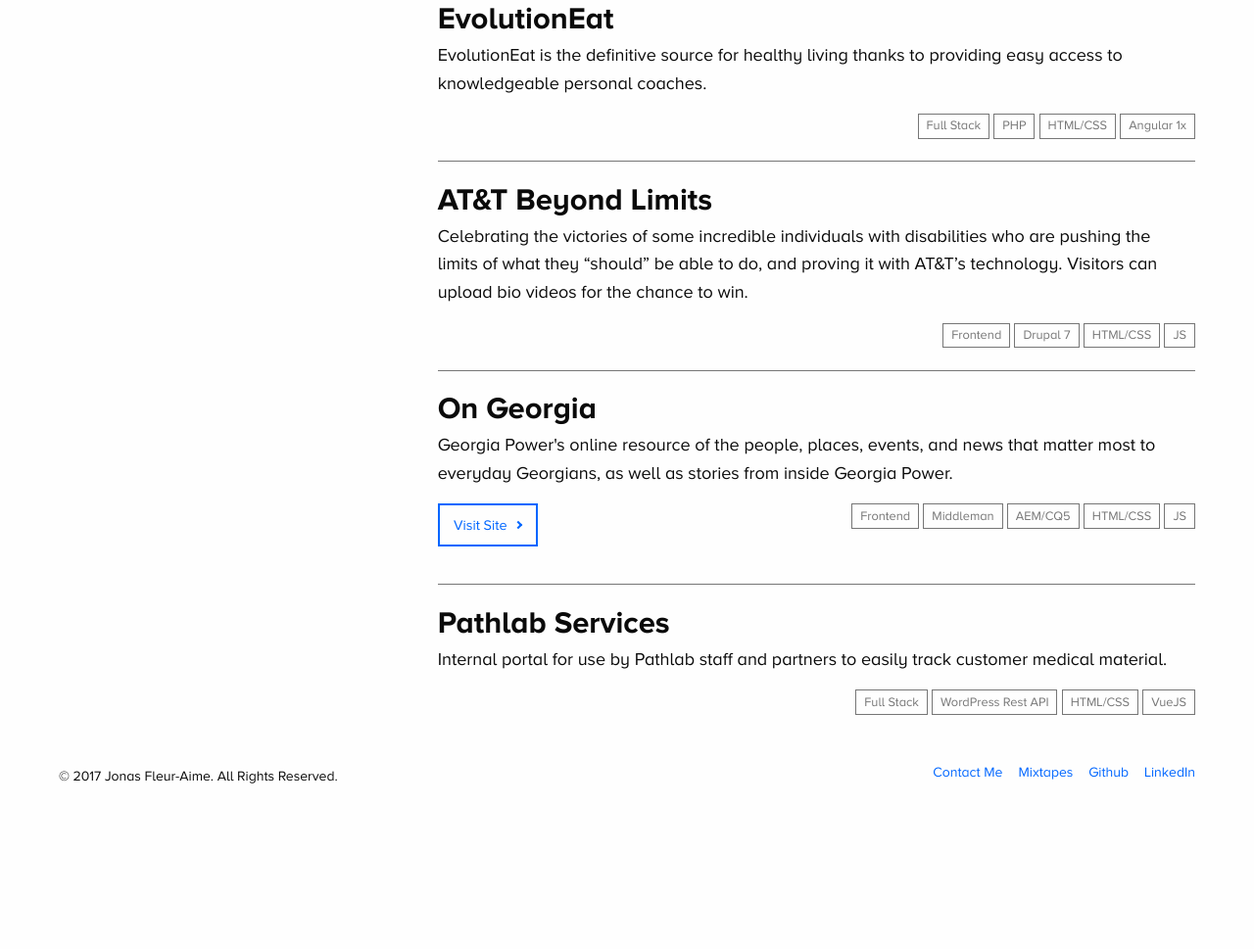
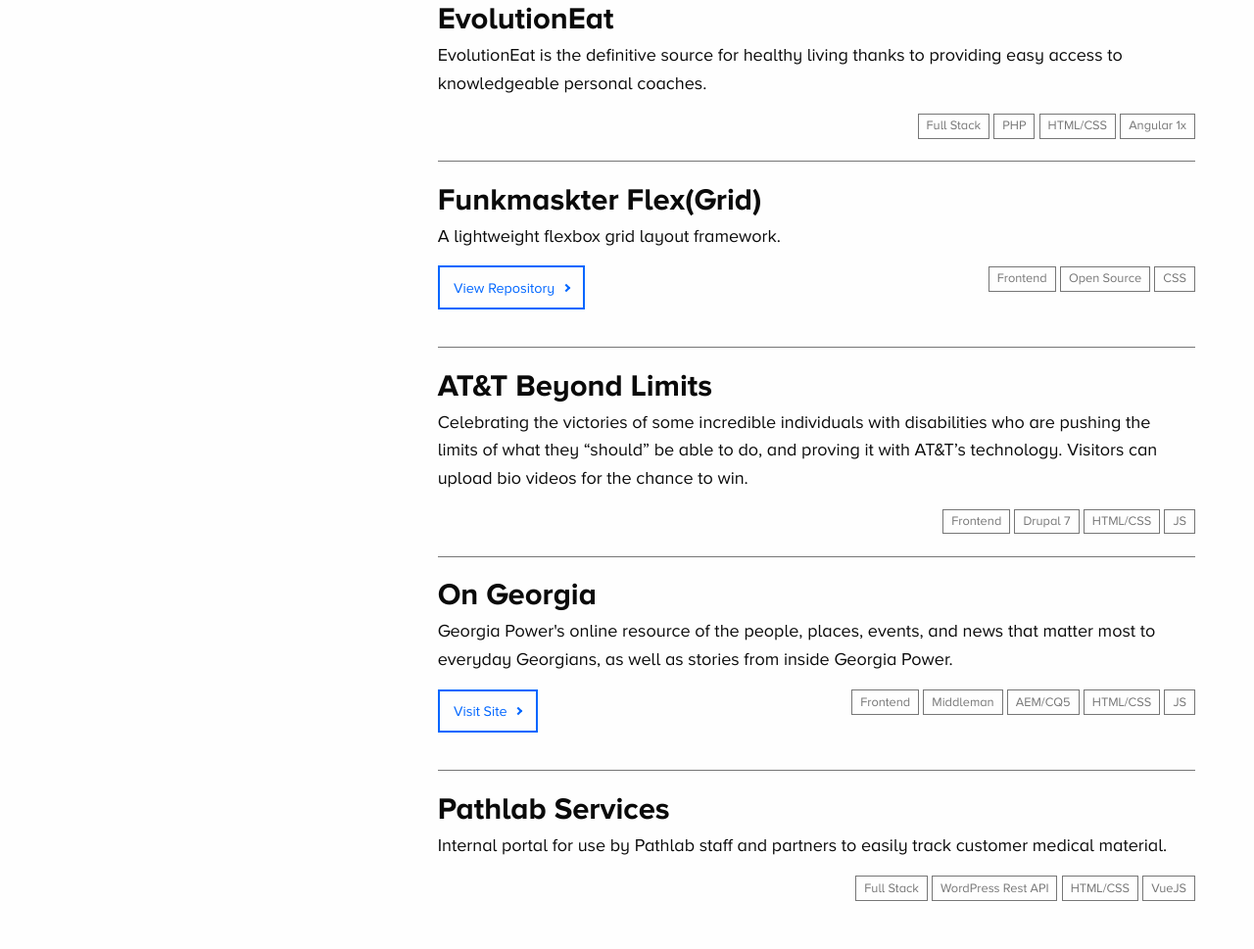
Before and after one commit to mindofjonas/jonasfleuraime.com, a plain HTML site: page index.html in a window 1280 px wide. Shown: the part 2366-3335 px from the top of the page at 98% size. Before the commit the page ends 3209 px from the top, so only its background shows below. Drawn offline with Linux system fonts and the light colour scheme.

Commit message:
Update project list

```diff
--- a/index.html
+++ b/index.html
@@ -269,6 +269,23 @@
 									</div>
 								</li>
 								<li>
+									<h3>Funkmaskter Flex(Grid)</h3>
+									<p>A lightweight flexbox grid layout framework.</p>
+									<div class="project-footer clearfix">
+										<div class="project-footer__link left">
+											<a href="https://github.com/mindofjonas/funkmaster-flexgrid" class="hollow button-primary button" target="_blank">
+												<span>View Repository</span>
+												<i class="arrow"></i>
+											</a>
+										</div>
+										<div class="project-footer__tags right">
+											<span class="label secondary">Frontend</span>
+											<span class="label secondary">Open Source</span>
+											<span class="label secondary">CSS</span>
+										</div>
+									</div>
+								</li>
+								<li>
 									<h3>AT&T Beyond Limits</h3>
 									<p>Celebrating the victories of some incredible individuals with disabilities who are pushing the limits of what they
 										“should” be able to do, and proving it with AT&T’s technology. Visitors can upload bio videos for the chance to
```
